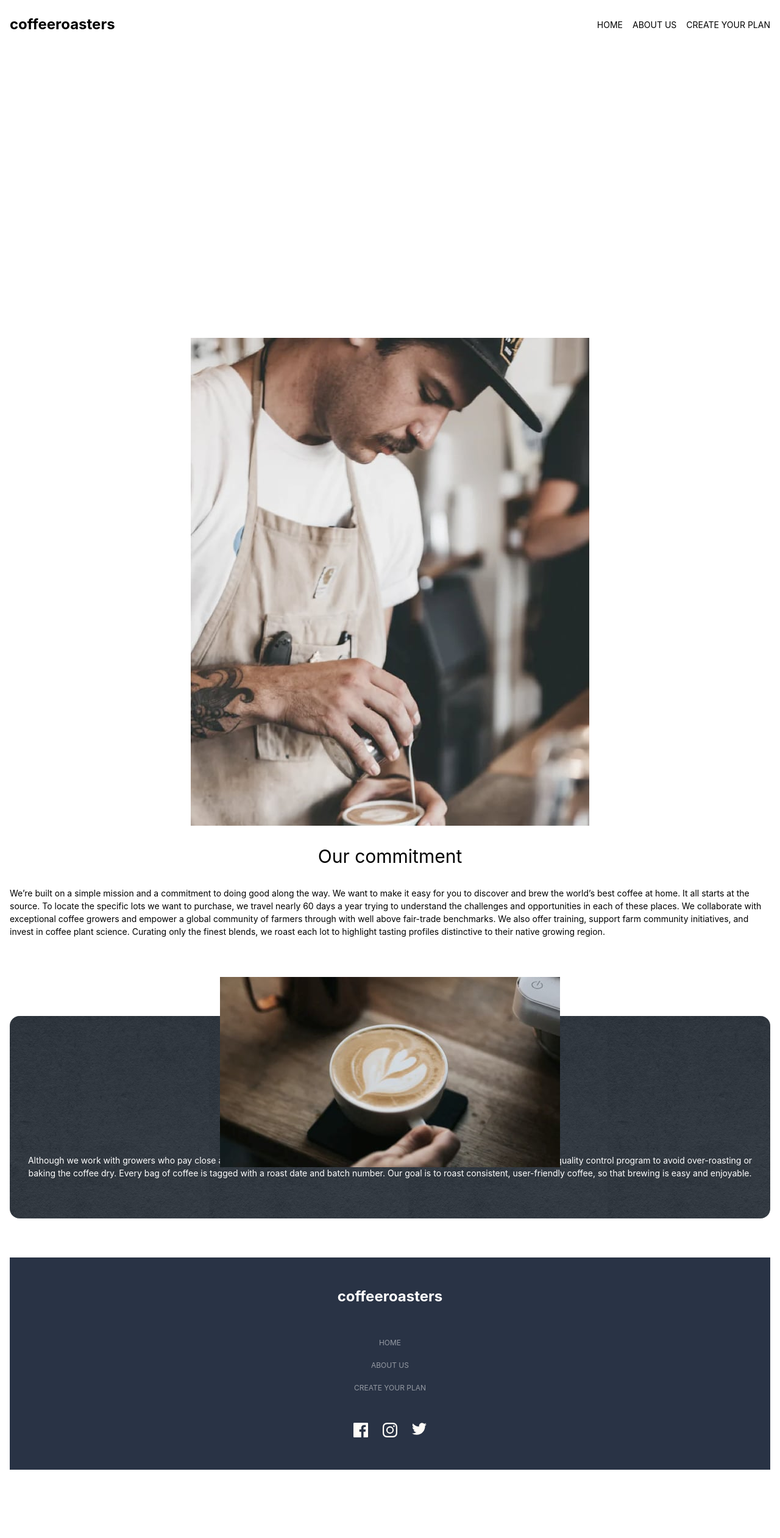
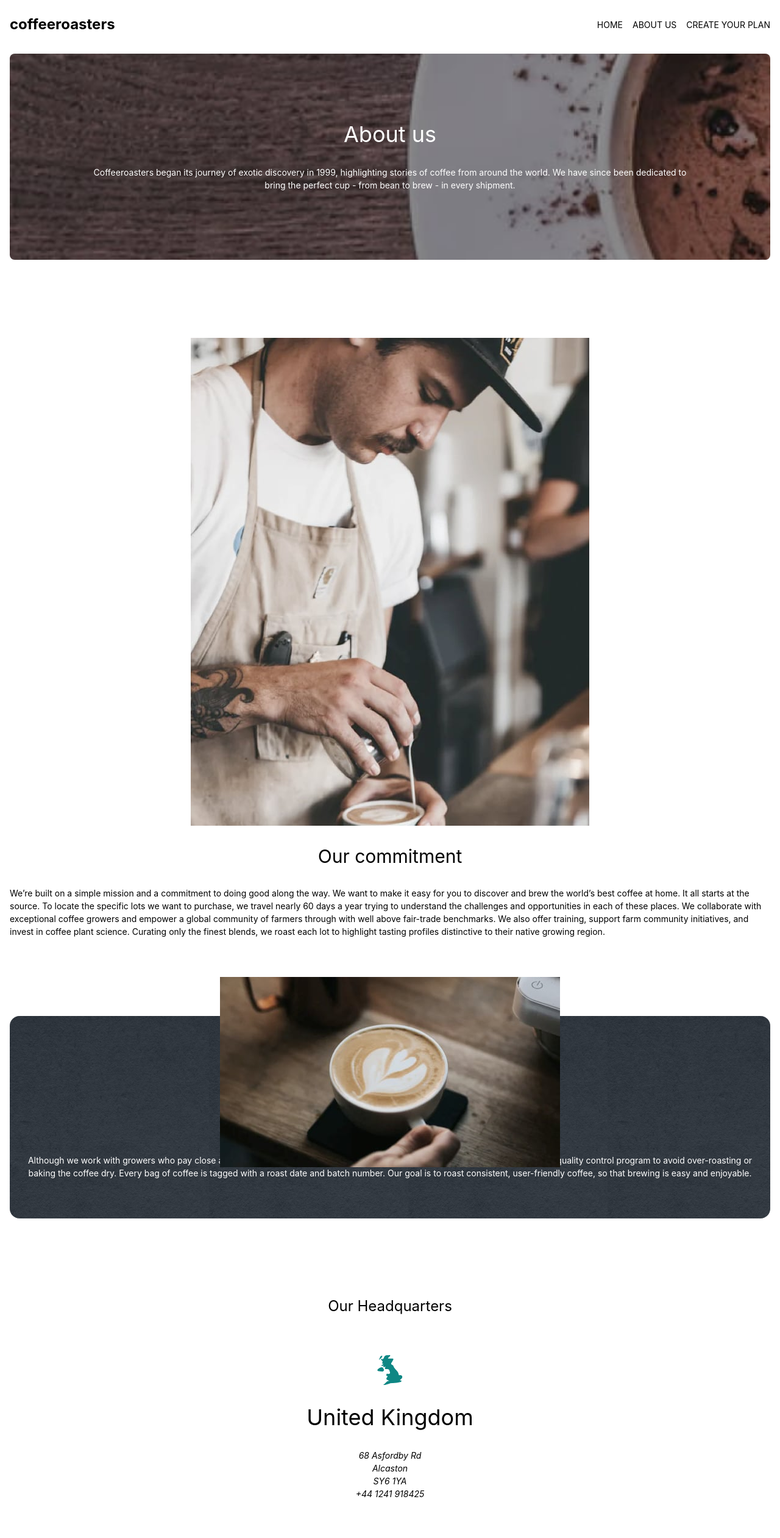
Before and after one commit to doinby/coffee-roaster-react-tailwind-firebase, a React (Create React App) app: page /about in a window 1280 px wide. Shown: the top 2522 px of the page at 61% size. Before the commit the page ends 2466 px from the top, so only its background shows below. Built offline with nearby package versions, Linux system fonts and the light colour scheme.

Commit message:
Fix background image not display in 'Hero' Sections

```diff
--- a/src/Components/HeroSection.js
+++ b/src/Components/HeroSection.js
@@ -8,12 +8,11 @@ export default function HeroSection({
   isBtnHidden,
 }) {
   const renderBtn = isBtnHidden ? 'hidden' : 'block';
-  const getBackground = background ? background : 'black';
 
   return (
     <section
       id={id}
-      class={`flex flex-col justify-center items-center gap-8 px-4 py-28 rounded-lg bg-${getBackground} bg-no-repeat bg-cover bg-center text-center text-white`}
+      class={`flex flex-col justify-center items-center gap-8 px-4 py-28 rounded-lg ${background} bg-no-repeat bg-cover bg-center text-center text-white`}
     >
       <h2 class='text-4xl'>{title}</h2>
       <p class='max-w-[80%]'>{description}</p>
--- a/src/Pages/About.js
+++ b/src/Pages/About.js
@@ -3,6 +3,7 @@ import React from 'react';
 // Components
 import HeroSection from '../../src/Components/HeroSection.js';
 import CommitmentSection from '../Components/About/CommitmentSection.js';
+import HeadquarterSection from '../Components/About/HeadquarterSection/HeadquarterSection.js';
 import QualitySection from '../Components/About/QualitySection.js';
 
 export default function About() {
@@ -13,11 +14,12 @@ export default function About() {
         description='Coffeeroasters began its journey of exotic discovery in 1999, highlighting stories of
   coffee from around the world. We have since been dedicated to bring the perfect cup - from
   bean to brew - in every shipment.'
-        background='about-hero-default'
+        background='bg-about-hero-default'
         isBtnHidden='true'
       />
       <CommitmentSection />
       <QualitySection />
+      <HeadquarterSection />
     </main>
   );
 }
--- a/src/Pages/Home.js
+++ b/src/Pages/Home.js
@@ -15,7 +15,7 @@ export default function Home() {
         description='Start your mornings with the world’s best coffees. Try our expertly
         curated artisan coffees from our best roasters delivered directly to
         your door, at your schedule.'
-        background='home-hero-default'
+        background='bg-home-hero-default'
         isBtnHidden={false}
       />
       <CollectionSection id='collection' />
--- a/tailwind.config.js
+++ b/tailwind.config.js
@@ -7,7 +7,6 @@ module.exports = {
           "url('../src/assets/home/mobile/image-hero-coffeepress.jpg')",
         'about-hero-default':
           "url('../src/assets/about/mobile/image-hero-whitecup.jpg')",
-        // src/assets/about/mobile/bg-quality.png
         'about-quality-default':
           "url('../src/assets/about/mobile/bg-quality.png')",
       },
```
